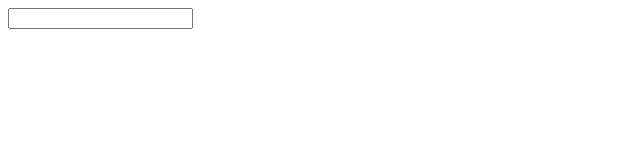
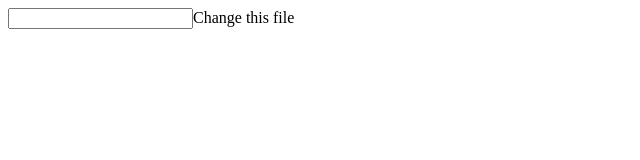
Before and after one commit to YnovDinguerie/Barathon, a Next.js app in the folder client/: page /reset in a window 1280 px wide. Shown: the top 160 px of the page, without its empty margins (0-640 px from the left). Built offline with nearby package versions, Linux system fonts and the light colour scheme.

Commit message:
Change file

```diff
--- a/client/src/app/reset/page.tsx
+++ b/client/src/app/reset/page.tsx
@@ -5,6 +5,7 @@ const ResetPassword = () => {
     <div>
       <div>
         <input type="text" name="input" />
+        Change this file
       </div>
     </div>
   )
```
